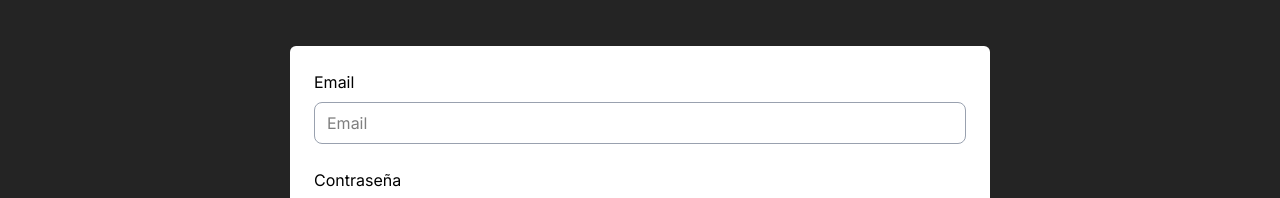
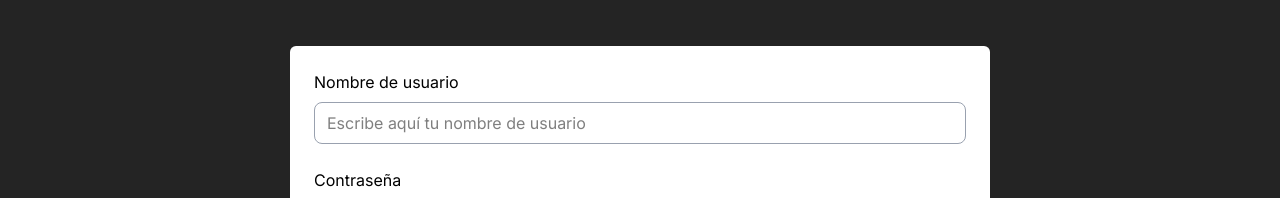
Before and after one commit to alberba/front-end-adonde-band, a Vue app: page /login in a window 1280 px wide. Shown: the part 164-362 px from the top of the page. Built offline with nearby package versions, Linux system fonts and the light colour scheme.

Commit message:
Añadido manejo de inicio de sesión con validación y almacenamiento del nombre de usuario; se actualizó el mensaje de bienvenida en la página de inicio.

```diff
--- a/src/views/HomePage.vue
+++ b/src/views/HomePage.vue
@@ -4,6 +4,9 @@ import ButtonLeague from '@/components/ButtonLeague.vue'
 import FooterApp from '@/components/FooterApp.vue'
 import HeaderApp from '@/components/HeaderApp.vue'
 import type { Liga } from '@/types'
+
+const welcomeMessage = '¡Hola, ' + localStorage.getItem('username') + '!'
+
 const ligas: Liga[] = [
   {
     id: 1,
@@ -54,7 +57,7 @@ const ligasFinalizadas = ligas.filter((liga) => liga.finalizado)
 </script>
 
 <template>
-  <HeaderApp title="¡Hola, AdondeBoy!" :isHeading1="false" />
+  <HeaderApp :title="welcomeMessage" :isHeading1="false" />
 
   <main
     class="xs:px-8 mb-10 flex w-full flex-col items-center justify-center px-3 sm:max-w-[860px] md:px-10 lg:w-[860px]"
--- a/src/views/LoginPage.vue
+++ b/src/views/LoginPage.vue
@@ -2,6 +2,7 @@
 import FooterApp from '@/components/FooterApp.vue'
 import { useAuthStore } from '@/store'
 import { useRouter } from 'vue-router'
+import { ref } from 'vue'
 
 const authStore = useAuthStore()
 
@@ -12,6 +13,39 @@ function tempRedirectHome() {
   // Redirecciona en caso de que haya una ruta guardada, de lo contrario redirecciona a la raíz
   router.push(redirectPath || '/')
   localStorage.removeItem('redirectPath')
+}
+
+const user = ref('')
+const password = ref('')
+
+const handleLogin = async () => {
+  const userData = {
+    user: user.value,
+    password: password.value,
+  }
+
+  try {
+    const response = await fetch('http://localhost:8080/auth/login', {
+      method: 'POST',
+      headers: {
+        'Content-Type': 'application/json',
+      },
+      body: JSON.stringify(userData),
+    })
+
+    if (!response.ok) {
+      throw new Error('Error en la solicitud')
+    }
+
+    const data = await response.json()
+    console.log('Usuario registrado:', data)
+    // Guardar el nombre de usuario en el localStorage
+    localStorage.setItem('username', user.value)
+    tempRedirectHome()
+  } catch (error) {
+    console.error('Error al iniciar sesión:', error)
+    alert('Error al iniciar sesión')
+  }
 }
 </script>
 
@@ -24,34 +58,38 @@ function tempRedirectHome() {
   <main class="my-10 flex w-full justify-center">
     <form
       action="post"
+      @submit.prevent="handleLogin()"
       class="flex w-full flex-col items-center gap-4 rounded-md bg-white p-6 text-black md:mx-24 lg:mx-36 lg:w-[700px]"
     >
-      <label for="email" class="flex w-full flex-col">
-        Email
+      <label for="user" class="flex w-full flex-col">
+        Nombre de usuario
         <input
+          v-model="user"
           class="my-2 rounded-lg border-1 border-gray-400 px-3 py-2"
-          type="email"
-          id="email"
-          name="email"
-          placeholder="Email"
+          type="text"
+          id="user"
+          name="user"
+          placeholder="Escribe aquí tu nombre de usuario"
+          required
         />
       </label>
 
       <label for="password" class="flex w-full flex-col">
         Contraseña
         <input
+          v-model="password"
           class="my-2 rounded-lg border-1 border-gray-400 px-3 py-2"
           type="password"
           id="password"
           name="password"
           placeholder="Contraseña"
+          required
         />
       </label>
 
       <a href="http://" class="self-start underline">Forgot Password?</a>
 
       <button
-        @click="tempRedirectHome()"
         type="submit"
         class="mx-3 box-border w-full rounded-full bg-[#06f] py-2 text-white md:w-xs lg:w-2xs"
       >
```
